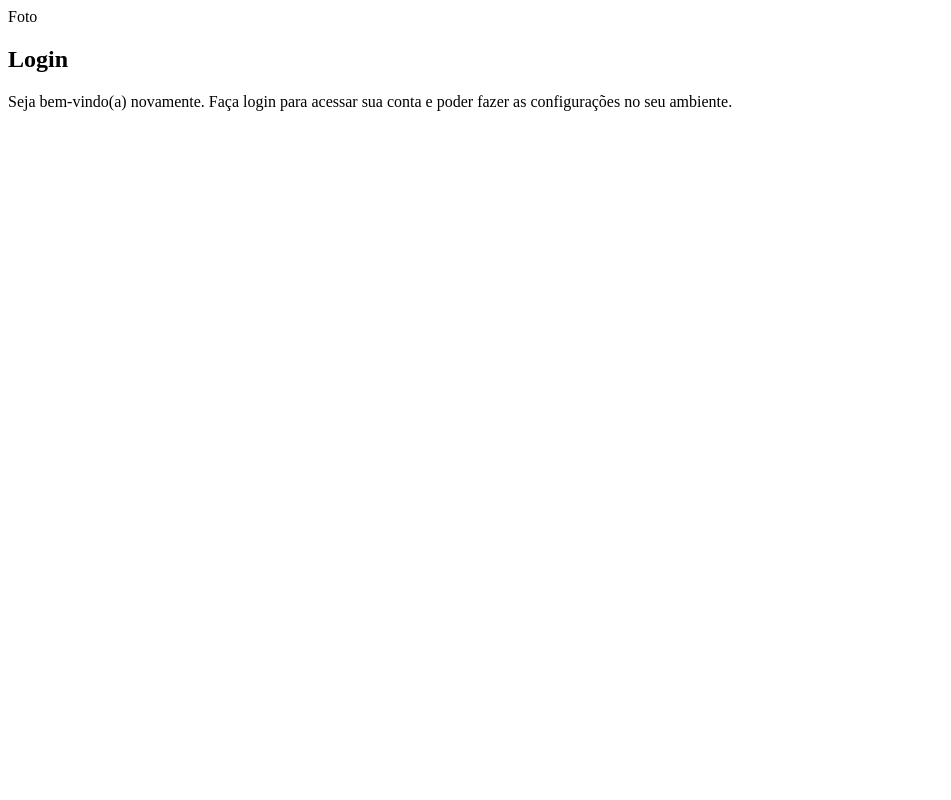
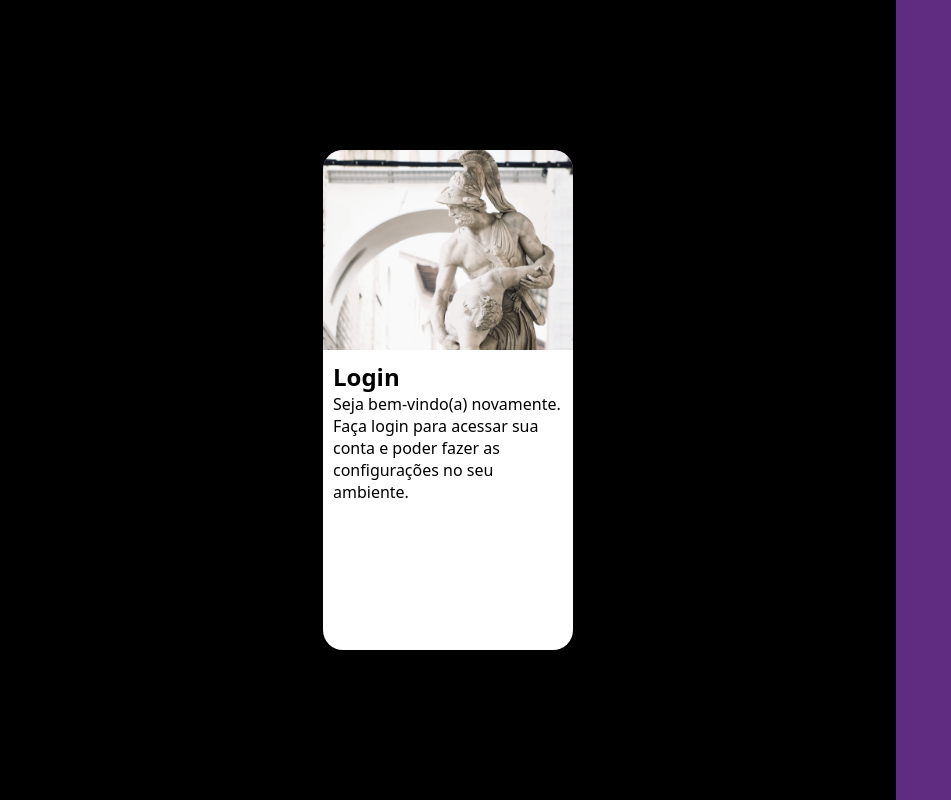
Before and after one commit to Hernany88/projeto-login, a plain HTML site: page index.html in a window 1280 px wide. Shown: the whole page, without its empty margins (0-951 px from the left). Drawn offline with Linux system fonts and the light colour scheme.

Commit message:
atualizando  projeto social

```diff
--- a/estilos/style.css
+++ b/estilos/style.css
@@ -7,3 +7,49 @@ Verde: #49a09d
 Lilás: #5f2c82
 
 */
+
+* {
+  font-family: system-ui, -apple-system, BlinkMacSystemFont, 'Segoe UI', Roboto, Oxygen, Ubuntu, Cantarell, 'Open Sans', 'Helvetica Neue', sans-serif;
+  padding: 0px;
+  margin: 0px;
+  box-sizing: border-box;
+}
+
+body,html {
+    background-color: #5f2c82;
+    height: 100vh;
+    width: 100vw;
+}
+
+main {
+    position: relative;
+    height: 100vh;
+    width: 70vw;
+    background-color: black;
+}
+
+section#login {
+    position: absolute;
+    top: 50%;
+    left: 50%;
+    transform: translate(-50%, -50%);
+    overflow: hidden;
+
+    background-color: white;
+    width: 250px;
+    height: 500px;
+    border-radius: 20px;
+    box-shadow: 0px 0px 10px rgba(0, 0, 0, 0.445);
+}
+
+section#login > div#imagem {
+    display: block;
+    background: #5f2c82 url(../imagens/metal.jpg);
+    background-size: cover;
+    height: 200px;
+}
+
+section#login > div#formulario {
+    display: block;
+    padding: 10px;
+}
--- a/index.html
+++ b/index.html
@@ -11,7 +11,7 @@
     <main>
         <section id="login">
             <div id="imagem">
-                Foto
+
             </div>
             <div id="formulario">
                  <h1>Login</h1>
```
